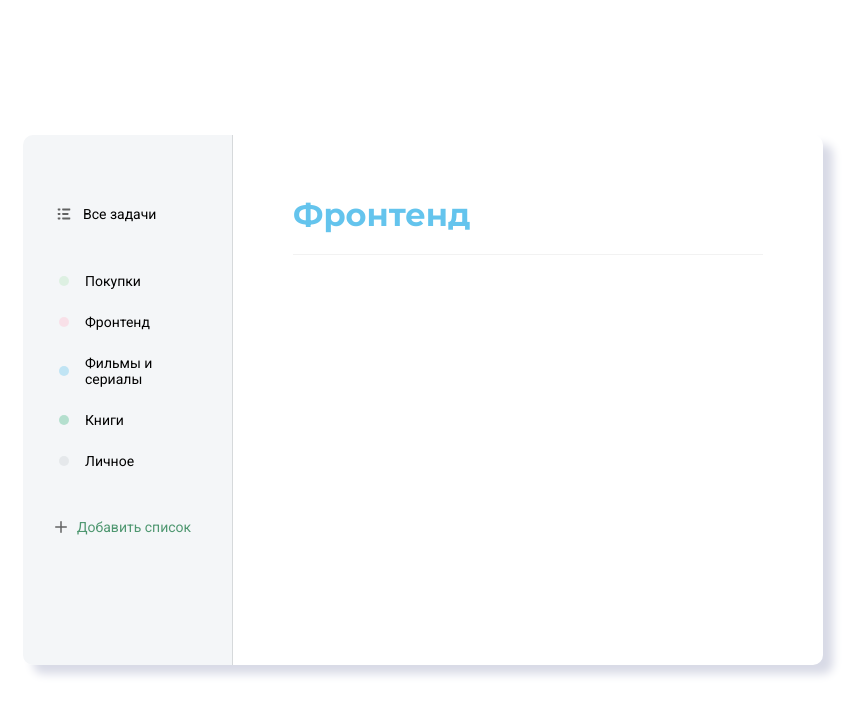
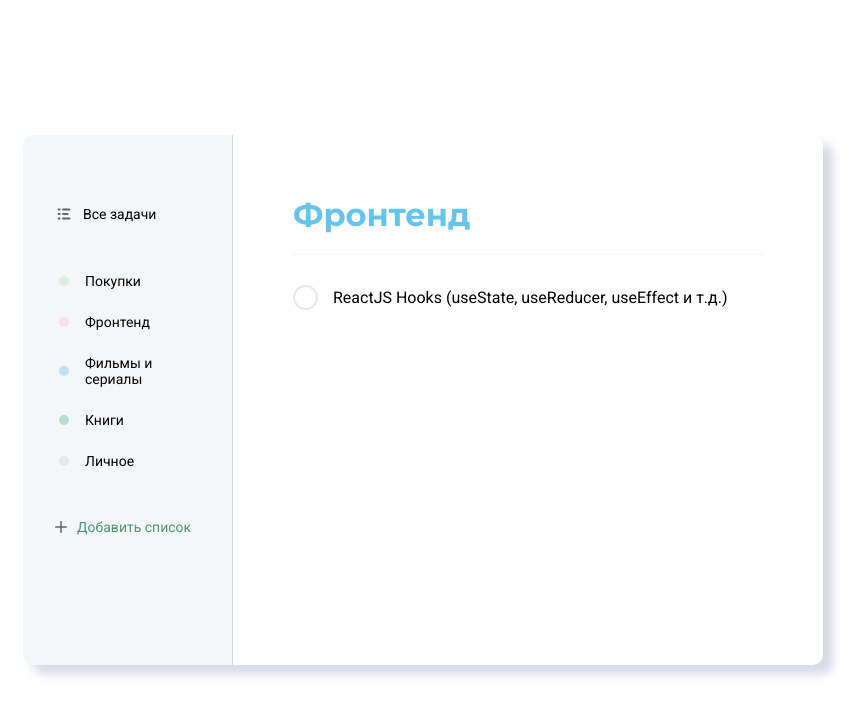
Before and after one commit to pherapont/react-to-do, a React (Create React App) app: page / in a window 1280 px wide. Shown: the top 714 px of the page, without its empty margins (217-1083 px from the left). Built offline with nearby package versions, Linux system fonts and the light colour scheme.

Commit message:
Стилизация строчки задач

```diff
--- a/src/componets/List/List.scss
+++ b/src/componets/List/List.scss
@@ -9,6 +9,7 @@
 		padding: 10px 12px;
 		cursor: pointer;
 		margin-bottom: 5px;
+		transition: background-color 0.3s ease;
 		&:hover {
 			background-color: rgba(#fff , 0.7);
 			#{$self}__remove-icon {
@@ -23,6 +24,7 @@
 
 		#{$self}__remove-icon {
 			opacity: 0;
+			transition: opacity 0.3s ease;
 			&:hover {
 				opacity: 0.8;
 			}
--- a/src/componets/Tasks/Tasks.scss
+++ b/src/componets/Tasks/Tasks.scss
@@ -12,13 +12,70 @@
 				opacity: 0.2;
 			}
 		}
+		img {
+			opacity: 0;
+			margin-left: 20px;
+			cursor: pointer;
+			&:hover {
+				opacity: 0.8;
+			}
+		}
 	}
-	img {
-		opacity: 0;
-		margin-left: 20px;
-		cursor: pointer;
+
+	&__item {
+		&-row {
+			margin-top: 30px;
+			display: flex;
+			align-items: center;
+			& input {
+				margin-left: 15px;
+				font-size: 16px;
+				border: none;
+				width: 100%;
+			}
+		}
+	}
+
+	.checkbox{
 		&:hover {
-			opacity: 0.8;
+			label {
+				background-color: #f2f2f2;
+				border-color: #f2f2f2;
+				svg {
+					opacity: 1;
+					path {
+						stroke: #b2b2b2;
+					}
+				}
+			}
+		}
+		input {
+			display: none;
+		}
+		label {
+			display: flex;
+			align-items: center;
+			justify-content: center;
+			width: 25px;
+			height: 25px;
+			border-radius: 30px;
+			border: 2px solid #e8e8e8;
+			cursor: pointer;
+			transition: background-color 0.3s ease, border-color 0.3s ease;
+			svg {
+				opacity: 0;
+				transition: opacity 0.3s ease 0s;
+			}
+		}
+		input:checked + label {
+			background-color: #4dd599;
+			border-color: #4dd599;
+			svg {
+				opacity: 1;
+				path {
+					stroke: #fff
+				}
+			}
 		}
 	}
 }
--- a/src/componets/Tasks/index.jsx
+++ b/src/componets/Tasks/index.jsx
@@ -9,7 +9,18 @@ export default function Tasks() {
 			<h2 className="tasks__title">
 				Фронтенд
 				<img src={editIcon} alt="Иконка редактировать" />
-				</h2>
+			</h2>
+			<div className="tasks__item-row">
+				<div className="checkbox">
+					<input id="check" type="checkbox"/>
+					<label htmlFor="check">
+						<svg width="11" height="8" viewBox="0 0 11 8" fill="none"   xmlns="http://www.w3.org/2000/svg">
+							<path d="M9.29 1.20 L3.79 6.70 L1.29 4.20" stroke="#b2b2b2" strokeWidth="1.5" strokeLinecap="round" strokeLinejoin="round"/>
+						</svg>
+					</label>
+				</div>
+				<input type="text" value="ReactJS Hooks (useState, useReducer, useEffect и т.д.)" />
+			</div>
 		</div>
 )
 }
--- a/src/index.scss
+++ b/src/index.scss
@@ -29,6 +29,7 @@ body {
 	color: #fff;
 	background-color: rgb(128, 195, 140);
 	cursor: pointer;
+	transition: background-color 0.3s ease;
 
 	&:hover {
 		background-color: darken(rgb(142, 221, 156), 7%);
```
